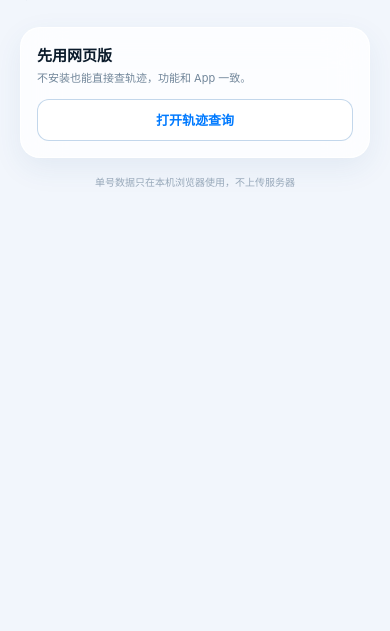
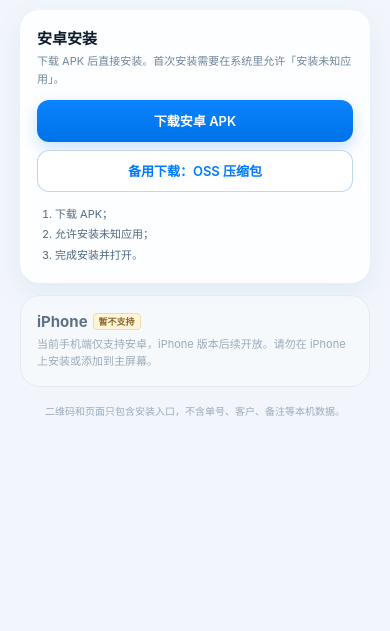
Before and after one commit to fls5885/mrzx-track, a plain HTML site: page install.html in a window 390 px wide. Shown: the part 213-844 px from the top of the page. Drawn offline with Linux system fonts and the light colour scheme.

Commit message:
iphone unsupported notice

```diff
--- a/install.html
+++ b/install.html
@@ -4,8 +4,6 @@
 <meta charset="UTF-8">
 <meta name="viewport" content="width=device-width,initial-scale=1,maximum-scale=1,user-scalable=no,viewport-fit=cover">
 <meta name="theme-color" content="#F5F7FB">
-<meta name="apple-mobile-web-app-capable" content="yes">
-<meta name="apple-mobile-web-app-status-bar-style" content="default">
 <title>安装 · 跨境物流轨迹</title>
 <style>
 *{box-sizing:border-box}html,body{margin:0;min-height:100%;background:#F2F6FC;font-family:-apple-system,BlinkMacSystemFont,"SF Pro Text","PingFang SC","Microsoft YaHei",sans-serif;color:#0B1B2B}
@@ -16,57 +14,44 @@ body{display:flex;justify-content:center;padding:38px 20px calc(28px + env(safe-
 .brand b{font-size:14px;letter-spacing:-.02em}
 h1{font-size:32px;line-height:1.12;letter-spacing:-.05em;margin:0 0 9px;font-weight:700}
 .sub{font-size:13px;line-height:1.6;color:#71869A;margin:0 0 22px}
-.card{background:rgba(255,255,255,.78);border:1px solid rgba(255,255,255,.95);border-radius:20px;padding:16px;margin-bottom:12px;box-shadow:0 10px 30px rgba(38,86,142,.08);backdrop-filter:blur(20px)}
+.card{background:rgba(255,255,255,.82);border:1px solid rgba(255,255,255,.95);border-radius:20px;padding:16px;margin-bottom:12px;box-shadow:0 10px 30px rgba(38,86,142,.08)}
 .card h2{font-size:15px;margin:0 0 5px;font-weight:650}
 .card p{font-size:11px;line-height:1.55;color:#71869A;margin:0 0 12px}
+.card.disabled{background:rgba(248,250,253,.78);border-color:#E5EBF3;box-shadow:none}
+.card.disabled h2{color:#5F7185}
+.card.disabled p{margin-bottom:0;color:#9AAABB}
+.disabled-tag{display:inline-block;font-size:9px;font-weight:600;color:#8A6A2A;background:#FFF4D8;border:1px solid #F0DCA8;border-radius:4px;padding:1px 5px;vertical-align:2px;margin-left:5px}
 .btn{display:flex;align-items:center;justify-content:center;gap:6px;width:100%;height:42px;border-radius:12px;background:linear-gradient(180deg,#0A84FF,#0071E8);color:#fff;text-decoration:none;font-size:13px;font-weight:600;box-shadow:0 6px 16px rgba(0,122,255,.22)}
-.btn.ghost{background:#fff;color:#007AFF;border:1px solid rgba(180,205,230,.8);box-shadow:none}
+.btn.ghost{background:#fff;color:#007AFF;border:1px solid rgba(180,205,230,.8);box-shadow:none;margin-top:8px}
 .steps{margin:0;padding-left:18px;font-size:11px;line-height:1.9;color:#536A7F}
 .steps b{color:#0B1B2B}
 .note{text-align:center;font-size:10px;color:#9AAABB;margin-top:16px;line-height:1.6}
-.android-only,.ios-only{display:none}
-@media(max-width:430px){h1{font-size:30px}}
 </style>
 </head>
 <body>
 <div class="wrap">
   <div class="brand"><div class="mark">TR</div><b>跨境物流 · 轨迹查询</b></div>
-  <h1>把查轨迹<br>装到手机。</h1>
-  <p class="sub">扫描同一个二维码，安卓下载安装包，iPhone 添加到主屏幕。</p>
+  <h1>把查轨迹<br>装到安卓手机。</h1>
+  <p class="sub">当前版本仅支持安卓。iPhone 暂不支持使用。</p>
 
-  <div class="card android-only" id="androidCard">
-    <h2>安卓 APK 压缩包</h2>
-    <p>直接下载 APK 安装。首次安装需要在系统里允许「安装未知应用」。如果 GitHub 打不开，用下面的 OSS 压缩包。</p>
-    <a class="btn" href="https://github.com/fls5885/mrzx-track/releases/download/v1.2/CrossBorderBrowser-Mobile.apk">下载安卓 APK</a><a class="btn ghost" href="https://fls5885-release.oss-cn-hangzhou.aliyuncs.com/mobile/CrossBorderBrowser-Android.zip" style="margin-top:8px">备用：OSS 压缩包</a>
+  <div class="card">
+    <h2>安卓安装</h2>
+    <p>下载 APK 后直接安装。首次安装需要在系统里允许「安装未知应用」。</p>
+    <a class="btn" href="https://github.com/fls5885/mrzx-track/releases/download/v1.2/CrossBorderBrowser-Mobile.apk">下载安卓 APK</a>
+    <a class="btn ghost" href="https://fls5885-release.oss-cn-hangzhou.aliyuncs.com/mobile/CrossBorderBrowser-Android.zip">备用下载：OSS 压缩包</a>
+    <ol class="steps" style="margin-top:12px">
+      <li>下载 APK；</li>
+      <li>允许安装未知应用；</li>
+      <li>完成安装并打开。</li>
+    </ol>
   </div>
 
-  <div class="card ios-only" id="iosCard">
-    <h2>iPhone 安装</h2>
-    <p>iPhone 不需要安装 APK，用 Safari 添加到主屏幕即可，使用体验接近 App。</p>
-    <ol class="steps">
-      <li>点击下方按钮，用 <b>Safari</b> 打开；</li>
-      <li>点底部分享按钮 <b>□↑</b>；</li>
-      <li>选择 <b>「添加到主屏幕」</b>。</li>
-    </ol>
-    <a class="btn" href="index.html" style="margin-top:10px">在 Safari 打开</a>
+  <div class="card disabled">
+    <h2>iPhone<span class="disabled-tag">暂不支持</span></h2>
+    <p>当前手机端仅支持安卓，iPhone 版本后续开放。请勿在 iPhone 上安装或添加到主屏幕。</p>
   </div>
 
-  <div class="card" id="webCard">
-    <h2>先用网页版</h2>
-    <p>不安装也能直接查轨迹，功能和 App 一致。</p>
-    <a class="btn ghost" href="index.html">打开轨迹查询</a>
-  </div>
-
-  <div class="note">单号数据只在本机浏览器使用，不上传服务器</div>
+  <div class="note">二维码和页面只包含安装入口，不含单号、客户、备注等本机数据。</div>
 </div>
-<script>
-(function(){
-  var ua=navigator.userAgent||'';
-  var android=/Android/i.test(ua);
-  var ios=/iPhone|iPad|iPod/i.test(ua)||(/Macintosh/.test(ua)&&navigator.maxTouchPoints>1);
-  document.getElementById('androidCard').style.display=android?'block':'none';
-  document.getElementById('iosCard').style.display=ios?'block':'none';
-})();
-</script>
 </body>
 </html>
```
